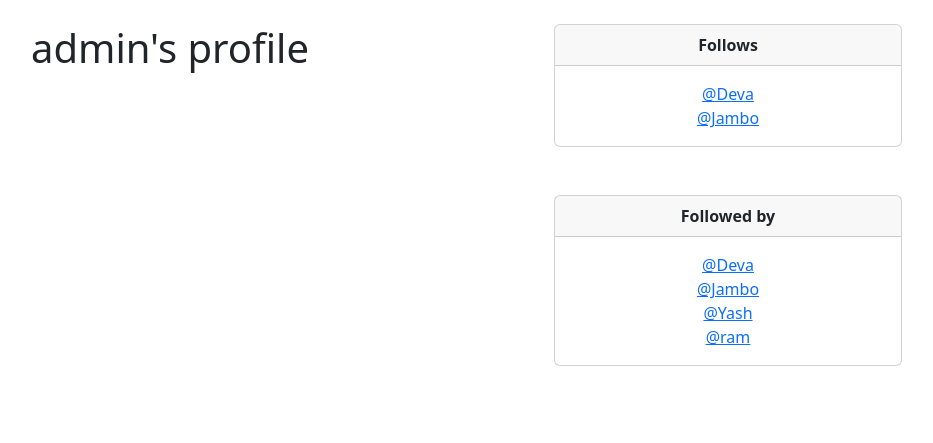
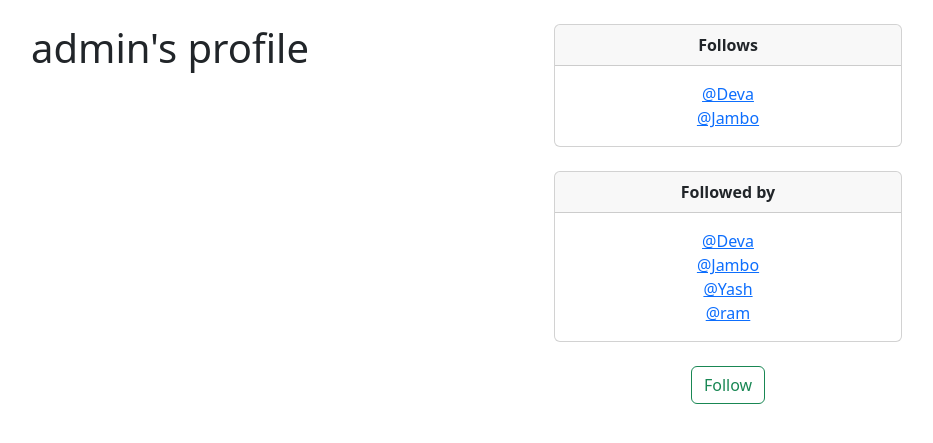
Before and after one commit to Devanand2501/social-app, a Django app: page /profile/1 in a window 1280 px wide. Shown: the part 56-499 px from the top of the page, without its empty margins (284-1217 px from the left). Run offline with Django 5.2, Linux system fonts and the light colour scheme; a user stored in the database is signed in; data comes from the database, SQL or seed files in the repository; both versions use the stored data as it was after the commit.

Commit message:
Added follow and unfollow button

```diff
--- a/social/musker/views.py
+++ b/social/musker/views.py
@@ -18,6 +18,18 @@ def profile_list(request):
 def profile(request,pk):
     if request.user.is_authenticated:
         my_profile = Profile.objects.get(user_id = pk)
+
+        if request.method == "POST":
+            current_profile_user = request.user.profile
+
+            action = request.POST.get('follow')
+            print("hello")
+
+            if action == "unfollow":
+                current_profile_user.follows.remove(my_profile)
+            elif action == "follow":
+                current_profile_user.follows.add(my_profile)
+            current_profile_user.save()
         return render(request,'profile.html',{ "my_profile" : my_profile })
     else:
         messages.error(request,("Erro: You are not loged in"))
--- a/social/templates/profile.html
+++ b/social/templates/profile.html
@@ -22,7 +22,7 @@
                         </p>
                         </div>
                       </div>
-                    <br><br>
+                    <br>
                     <div class="card">
                         <div class="card-header">
                           <strong>Followed by</strong><br>
@@ -36,7 +36,16 @@
                           </p>
                         </div>
                       </div>
+                    <br>
+                    <form method="POST">
+                        {% csrf_token %}
+                        {% if my_profile in user.profile.follows.all%}
+                        <button class = "btn btn-outline-danger" name="follow" value="unfollow">Unfollow</button>
+                        {% else %}
+                        <button class = "btn btn-outline-success" name="follow" value="follow">Follow</button>
 
+                        {% endif %}
+                    </form>
                     </div>
                 </div>
             </div>
```
Also changed, not shown: social/db.sqlite3.
